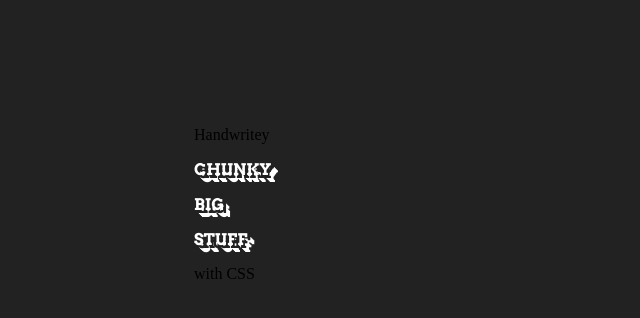
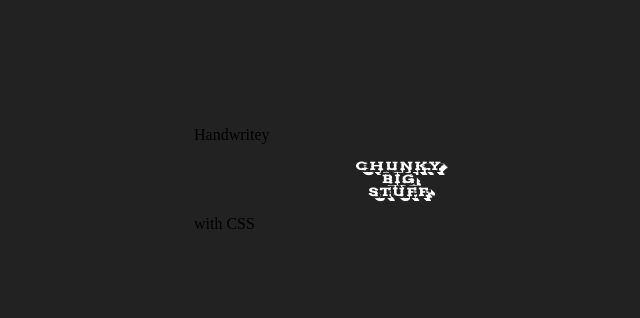
Before and after one commit to DariaSibova/3D-extrude-text-effect, a plain HTML site: page index.html in a window 1280 px wide. Shown: the whole page, without its empty margins (241-881 px from the left). Drawn offline with Linux system fonts and the light colour scheme; a web font is replaced by a local one.

Commit message:
1 file modified

```diff
--- a/styles.css
+++ b/styles.css
@@ -22,4 +22,12 @@ body {
   5px 5px 0 #fff,
   6px 6px 0 #fff,
   7px 7px 0 #fff ;
+  line-height: 0.8em;
+  letter-spacing: 0.1em;
+  transform: scaleY(0.7);
+  -webkit-transform: scaleY(0.7);
+  -moz-transform: scaleY(0.7);
+  margin: 0;
+  text-align: center;
+
 }
```
